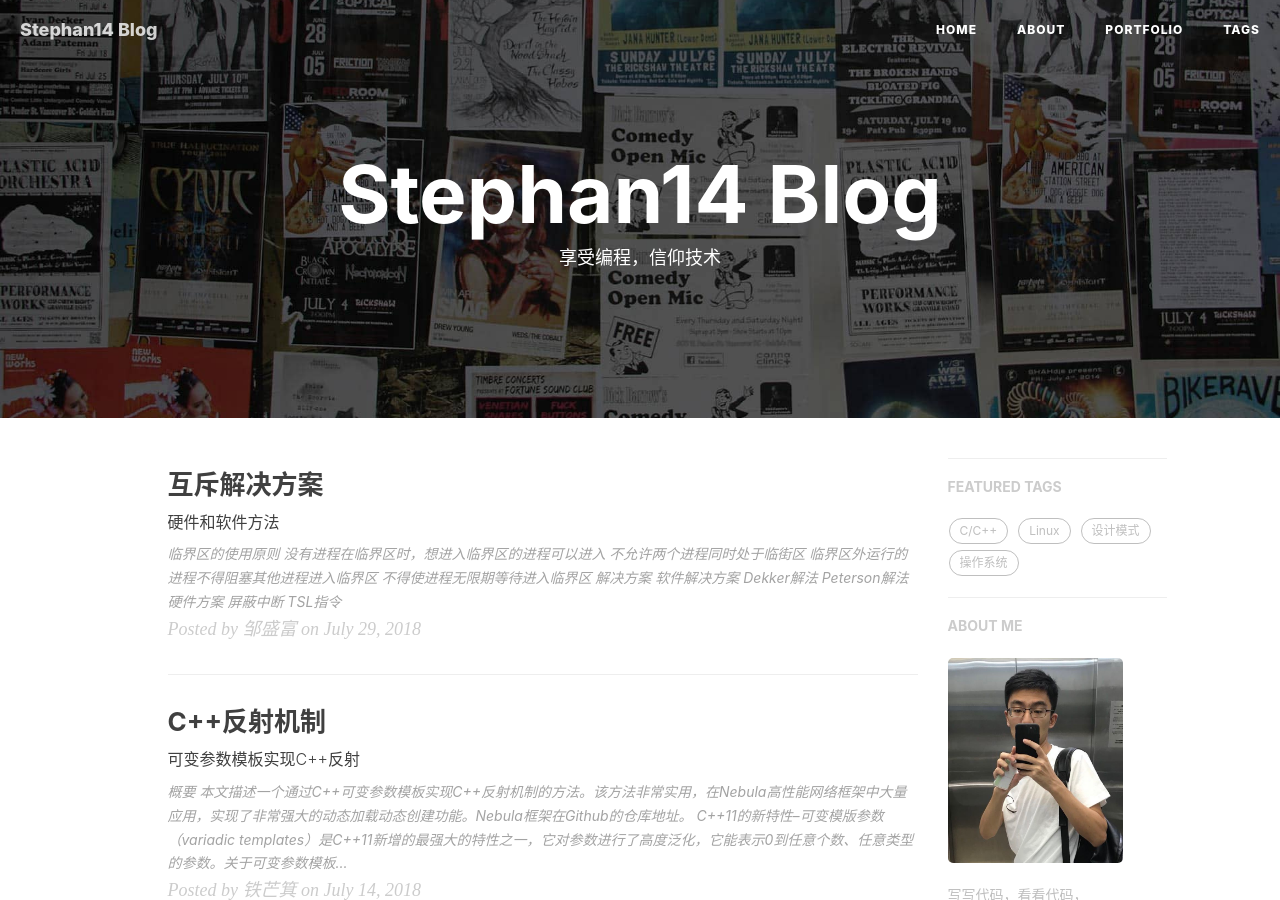
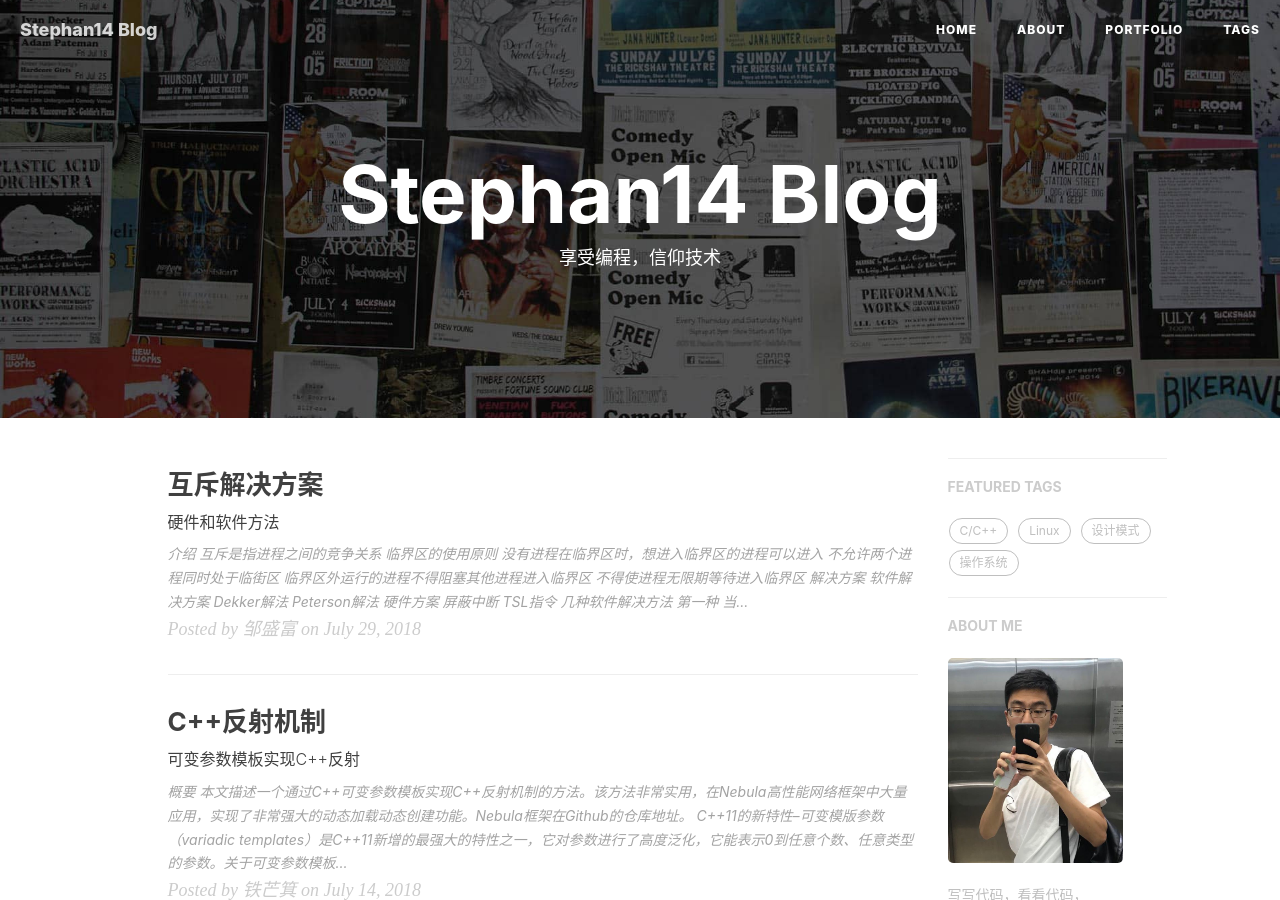
Before and after one commit to Stephan14/Stephan14.github.io, a Jekyll site: the page built from index.html, in a window 1280 px wide and 900 px high. Built offline with Jekyll 4.4.1, drawn with Linux system fonts in a browser that asks for light colours; nearby versions of some CDN libraries; the list of posts is cut into pages by our own code; comment, search, counter and statistics services are not loaded; some of the changed lines change nothing that is shown.

Commit message:
进程互斥解决方案

```diff
--- a/_posts/2018-07-29-mutually-exclusive-solution.markdown
+++ b/_posts/2018-07-29-mutually-exclusive-solution.markdown
@@ -8,6 +8,10 @@
 tags:
     - 操作系统
 ---
+
+### 介绍
+
+互斥是指进程之间的竞争关系
 
 ### 临界区的使用原则
 1. 没有进程在临界区时，想进入临界区的进程可以进入
@@ -24,3 +28,66 @@
 #### 硬件方案
 - 屏蔽中断
 - TSL指令
+
+### 几种软件解决方法
+
+#### 第一种
+
+![](http://res.cloudinary.com/bytedance14/image/upload/v1532850068/blog/%E5%B1%8F%E5%B9%95%E5%BF%AB%E7%85%A7_2018-07-29_%E4%B8%8B%E5%8D%883.37.23.png)
+
+当P进程在`while(free)`之后并且`free=true`语句之前完成时间片执行，被调度下CPU，此时Q进程此时被调度到CPU上执行并且进入临界区，但是没有完全执行完临界区就完成时间片被调度下CPU后，P进程又被调度上CPU继续执行进入临界区，此时有两个进程处在临界区中，违反了临界区的使用原则
+
+#### 第二种
+![](http://res.cloudinary.com/bytedance14/image/upload/v1532850511/blog/%E5%B1%8F%E5%B9%95%E5%BF%AB%E7%85%A7_2018-07-29_%E4%B8%8B%E5%8D%883.47.41.png)
+
+如果Q进程不想进入临界区，则会导致P一直等待，不能进入临界区，违反了临界区的使用原则
+
+#### 第三种
+![](http://res.cloudinary.com/bytedance14/image/upload/v1532850812/blog/%E5%B1%8F%E5%B9%95%E5%BF%AB%E7%85%A7_2018-07-29_%E4%B8%8B%E5%8D%883.52.59.png)
+
+当P进程执行完`pturn=true`之后被调度下CPU，然后Q进程被调度上CPU执行`qturn=true`之后也被调度下CPU，此时P进程将会一直执行`while(qturn)`导致不能进入到临界区
+
+### DEKKER算法
+![](http://res.cloudinary.com/bytedance14/image/upload/v1532853576/blog/%E5%B1%8F%E5%B9%95%E5%BF%AB%E7%85%A7_2018-07-29_%E4%B8%8B%E5%8D%884.39.03.png)
+引入turn变量来标识应该哪个进程执行。
+
+#### 缺点
+1. 就算不使用临界区也会阻塞别的进程
+2. 一直在测临界区是否是否空闲，浪费处理器资源
+3. 只能处理固定顺序的进程序列
+
+### PETERSON算法
+![](http://res.cloudinary.com/bytedance14/image/upload/v1532854137/blog/%E5%B1%8F%E5%B9%95%E5%BF%AB%E7%85%A7_2018-07-29_%E4%B8%8B%E5%8D%884.47.31.png)
+
+#### 缺点
+
+- 临界区范围大，不能保证所有指令并发执行
+- 开关中断只能作用于一个处理器，所以适用于单处理器
+- 用户程序不能使用特权指令
+
+
+
+### 屏蔽中断
+#### 开关中断指令
+![](http://res.cloudinary.com/bytedance14/image/upload/v1532854368/blog/%E5%B1%8F%E5%B9%95%E5%BF%AB%E7%85%A7_2018-07-29_%E4%B8%8B%E5%8D%884.52.18.png)
+
+### TSL指令
+
+TSL指令其工作如下所述：它将一个存储器字读到一个寄存器中，然后在该内存地址上存一个非零值。读数和写数操作保证是不可分割的—即该指令结束之前其他处理机均不允许访问该存储器字。执行TSL指令的CPU将锁住内存总线以禁止其他CPU在本指令结束之前访问内存。
+
+为了使用TSL指令，我们必须用一个共享变量lock来协调对共享内存的访问。当lock为0时，任何进程都可以使用TSL指令将其置为1并读写共享内存。当操作结束时，进程用一条普通的MOVE指令将lock重新置为0。
+
+![](http://res.cloudinary.com/bytedance14/image/upload/v1532927448/%E5%B1%8F%E5%B9%95%E5%BF%AB%E7%85%A7_2018-07-30_%E4%B8%8B%E5%8D%881.04.07.png)
+
+如上图所示，其中展示了使用四条指令的汇编语言例程。第一条指令将lock原来的值拷贝到寄存器中并将lock置为1，随后这个原先的值与0相比较。如果它非零，则说明先前已被上锁，则程序将回到开头并再次测试。经过或长或短的一段时间后它将变成0(当前处于临界区中的进程退出临界区时)，于是子例程返回，并上锁。清除这个锁很简单，程序只需将0存入lock即可，不需要特殊的指令。
+
+进程在进入临界区之前先调用enter_region。这将导致**忙等待**，直到锁空闲为止。随后它获得锁变量并返回。在进程从临界区返回时它调用leave_region，这将把lock置为0。
+
+### XCHG指令
+
+![](http://res.cloudinary.com/bytedance14/image/upload/v1532927772/blog/%E5%B1%8F%E5%B9%95%E5%BF%AB%E7%85%A7_2018-07-30_%E4%B8%8B%E5%8D%881.15.47.png)
+
+
+### 参考资料
+
+[Dekker算法与Peterson算法-处理两个进程间互斥](https://dcrozz.github.io/2017/04/28/Dekker%E7%AE%97%E6%B3%95%E4%B8%8EPeterson%E7%AE%97%E6%B3%95-%E5%A4%84%E7%90%86%E4%B8%A4%E4%B8%AA%E8%BF%9B%E7%A8%8B%E9%97%B4%E4%BA%92%E6%96%A5/)
```
